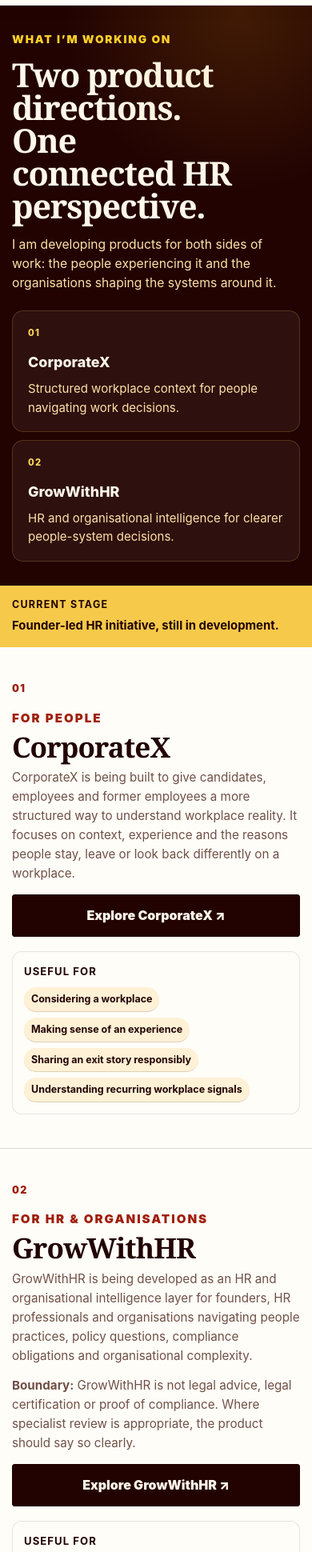
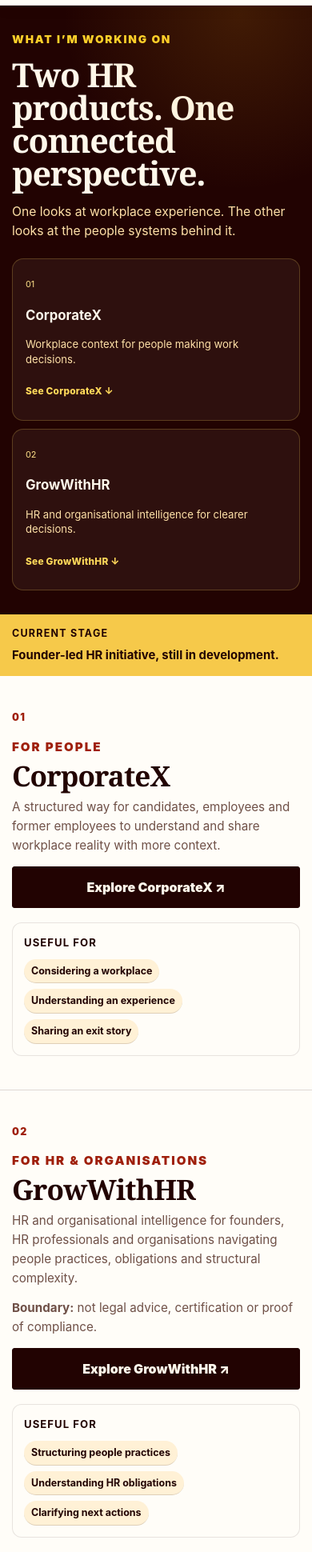
Before and after one commit to hrtechifyed/HRTECHIFY, a website: page products.html in a window 390 px wide. Shown: the part 60-2000 px from the top of the page at 80% size. Drawn offline with Linux system fonts and the light colour scheme.

Commit message:
Bring products above the fold and reduce mobile copy density

```diff
--- a/products.html
+++ b/products.html
@@ -10,29 +10,41 @@
 <body class="products-page">
 <a class="skip-link" href="#main">Skip to content</a><header class="site-header"></header>
 <main id="main">
-<section class="page-hero products-hero"><div class="shell products-hero-grid"><div class="products-hero-copy"><p class="eyebrow">What I’m Working On</p><h1>Two product directions. One connected HR perspective.</h1><p class="lead">I am developing products for both sides of work: the people experiencing it and the organisations shaping the systems around it.</p></div><div class="products-hero-summary" aria-label="HRTechify product directions"><article><span>01</span><h2>CorporateX</h2><p>Structured workplace context for people navigating work decisions.</p></article><article><span>02</span><h2>GrowWithHR</h2><p>HR and organisational intelligence for clearer people-system decisions.</p></article></div></div></section>
+<section class="page-hero products-hero">
+  <div class="shell products-hero-grid">
+    <div class="products-hero-copy">
+      <p class="eyebrow">What I’m Working On</p>
+      <h1>Two HR products. One connected perspective.</h1>
+      <p class="lead">One looks at workplace experience. The other looks at the people systems behind it.</p>
+    </div>
+    <div class="products-hero-summary" aria-label="HRTechify product directions">
+      <a href="#corporatex"><span>01</span><h2>CorporateX</h2><p>Workplace context for people making work decisions.</p><span class="product-quick-action">See CorporateX ↓</span></a>
+      <a href="#growwithhr"><span>02</span><h2>GrowWithHR</h2><p>HR and organisational intelligence for clearer decisions.</p><span class="product-quick-action">See GrowWithHR ↓</span></a>
+    </div>
+  </div>
+</section>
 <section class="status-strip"><div class="shell"><strong>Current stage</strong><span>Founder-led HR initiative, still in development.</span></div></section>
 
-<section class="service-detail">
+<section class="service-detail" id="corporatex">
   <div class="shell service-grid">
     <div class="service-number">01</div>
-    <div class="service-copy"><p class="eyebrow">For people</p><h2>CorporateX</h2><p>CorporateX is being built to give candidates, employees and former employees a more structured way to understand workplace reality. It focuses on context, experience and the reasons people stay, leave or look back differently on a workplace.</p><div class="service-actions"><a class="primary" data-event="product_corporatex_click" href="https://hrtechifyed.github.io/The-Corporatex/">Explore CorporateX ↗</a></div></div>
-    <aside class="service-meta" aria-label="CorporateX use cases"><h3>Useful for</h3><ul><li>Considering a workplace</li><li>Making sense of an experience</li><li>Sharing an exit story responsibly</li><li>Understanding recurring workplace signals</li></ul></aside>
+    <div class="service-copy"><p class="eyebrow">For people</p><h2>CorporateX</h2><p>A structured way for candidates, employees and former employees to understand and share workplace reality with more context.</p><div class="service-actions"><a class="primary" data-event="product_corporatex_click" href="https://hrtechifyed.github.io/The-Corporatex/">Explore CorporateX ↗</a></div></div>
+    <aside class="service-meta" aria-label="CorporateX use cases"><h3>Useful for</h3><ul><li>Considering a workplace</li><li>Understanding an experience</li><li>Sharing an exit story</li></ul></aside>
   </div>
 </section>
 
-<section class="service-detail">
+<section class="service-detail" id="growwithhr">
   <div class="shell service-grid">
     <div class="service-number">02</div>
-    <div class="service-copy"><p class="eyebrow">For HR &amp; organisations</p><h2>GrowWithHR</h2><p>GrowWithHR is being developed as an HR and organisational intelligence layer for founders, HR professionals and organisations navigating people practices, policy questions, compliance obligations and organisational complexity.</p><p><strong>Boundary:</strong> GrowWithHR is not legal advice, legal certification or proof of compliance. Where specialist review is appropriate, the product should say so clearly.</p><div class="service-actions"><a class="primary" data-event="product_growwithhr_click" href="https://growwithhr.onrender.com/">Explore GrowWithHR ↗</a></div></div>
-    <aside class="service-meta" aria-label="GrowWithHR use cases"><h3>Useful for</h3><ul><li>Structuring people practices</li><li>Understanding HR obligations</li><li>Turning complexity into clearer next actions</li><li>Building more explainable HR decisions</li></ul></aside>
+    <div class="service-copy"><p class="eyebrow">For HR &amp; organisations</p><h2>GrowWithHR</h2><p>HR and organisational intelligence for founders, HR professionals and organisations navigating people practices, obligations and structural complexity.</p><p class="service-boundary"><strong>Boundary:</strong> not legal advice, certification or proof of compliance.</p><div class="service-actions"><a class="primary" data-event="product_growwithhr_click" href="https://growwithhr.onrender.com/">Explore GrowWithHR ↗</a></div></div>
+    <aside class="service-meta" aria-label="GrowWithHR use cases"><h3>Useful for</h3><ul><li>Structuring people practices</li><li>Understanding HR obligations</li><li>Clarifying next actions</li></ul></aside>
   </div>
 </section>
 
-<section class="advisory-section soft"><div class="shell"><div class="section-head"><div><p class="eyebrow">How they connect</p><h2>People experience and organisational systems are two views of the same workplace.</h2></div><p class="section-lead">The longer-term direction is to connect these perspectives more deeply. That is a direction of travel, not a claim that a fully integrated platform already exists.</p></div></div></section>
+<section class="advisory-section soft"><div class="shell"><div class="section-head"><div><p class="eyebrow">How they connect</p><h2>Experience and systems are two views of the same workplace.</h2></div><p class="section-lead">The longer-term direction is to connect those views more deeply without claiming a fully integrated platform already exists.</p></div></div></section>
 
-<section class="advisory-section"><div class="shell"><div class="section-head"><div><p class="eyebrow">Questions people may ask</p><h2>Clear boundaries matter.</h2></div></div><div class="faq-advisory"><details><summary>Are both products commercially mature today?</summary><p>No. They are active product directions at different stages of development and iteration.</p></details><details><summary>Will HRTechify add more products?</summary><p>Possibly, but my priority is to strengthen the current HR product directions rather than appear broader than the underlying capability.</p></details><details><summary>Can an organisation collaborate on testing or feedback?</summary><p>Yes. Product feedback, practical HR input and carefully scoped collaboration are welcome.</p></details></div></div></section>
+<section class="advisory-section"><div class="shell"><div class="section-head"><div><p class="eyebrow">Questions people may ask</p><h2>Clear boundaries matter.</h2></div></div><div class="faq-advisory"><details><summary>Are both products commercially mature today?</summary><p>No. They are active product directions at different stages of development and iteration.</p></details><details><summary>Will HRTechify add more products?</summary><p>Possibly, but the priority is strengthening the current product directions rather than appearing broader than the capability.</p></details><details><summary>Can an organisation collaborate on testing or feedback?</summary><p>Yes. Product feedback, practical HR input and carefully scoped collaboration are welcome.</p></details></div></div></section>
 
-<section class="final-cta-advisory"><div class="shell"><div><h2>Want to explore a product or collaborate on the problem behind it?</h2><p>Share the context. You do not need a polished brief.</p></div><a class="cta-link" href="contact.html">Start a conversation</a></div></section>
+<section class="final-cta-advisory"><div class="shell"><div><h2>Want to explore a product or the problem behind it?</h2><p>Share the context. You do not need a polished brief.</p></div><a class="cta-link" href="contact.html">Start a conversation</a></div></section>
 </main><footer class="site-footer"></footer><script src="assets/script.js" defer></script>
 </body></html>
```
